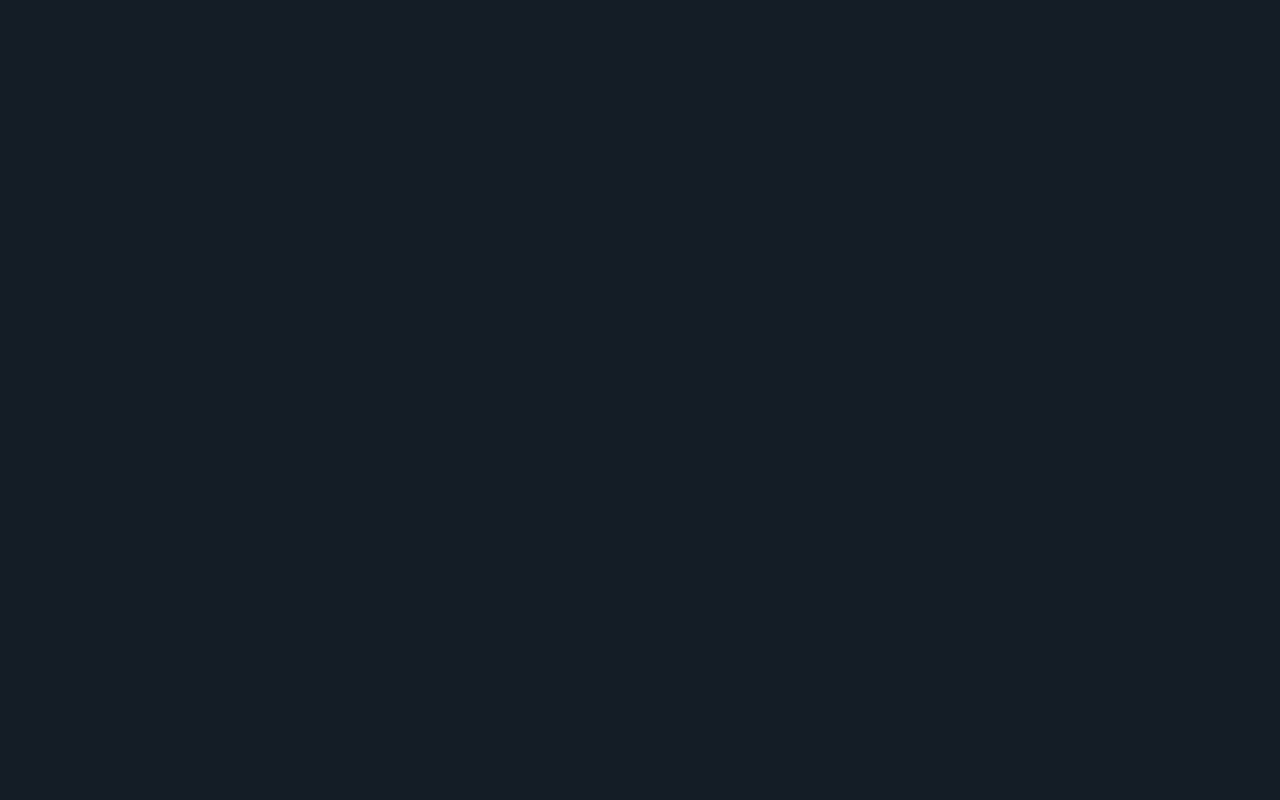
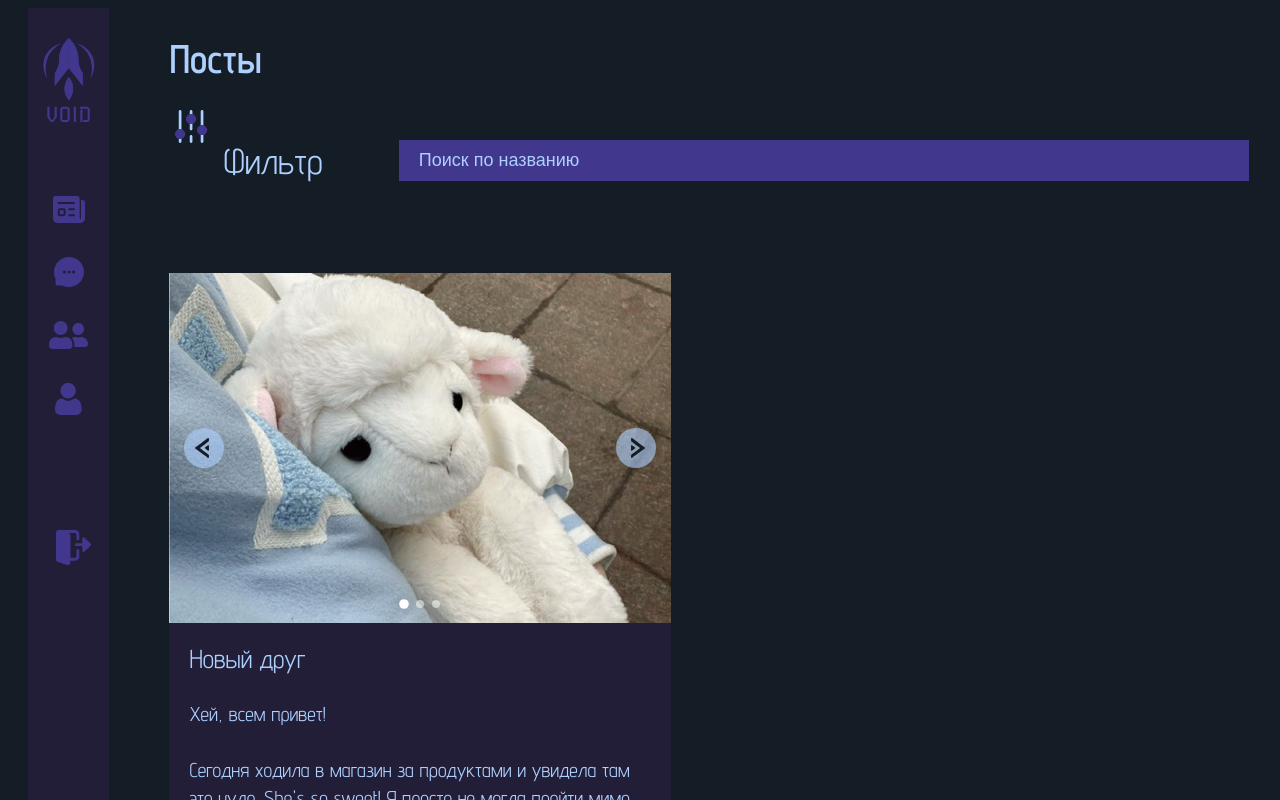
Before and after one commit to dost-kyn/void, a React (Vite) app in the folder void_react/: page / in a window 1280 px wide. Before the commit this address had no page. Shown: the top 800 px of the page. Built offline with nearby package versions, Linux system fonts and the light colour scheme; a web font is replaced by a local one.

Commit message:
Resolve merge conflict in App.jsx

```diff
--- a/void_react/src/App.jsx
+++ b/void_react/src/App.jsx
@@ -1,16 +1,18 @@
 import { useState } from 'react'
-
+import {  Route, Routes } from 'react-router-dom'
 import './App.css'
 
 import Posts from './pages/Posts'
-import {  Route, Routes } from 'react-router-dom'
+import Authorization from './pages/Authorization'
+
 
 function App() {
 
   return (
     <>
       <Routes>
-        <Route  path='/posts' element={<Posts/>}/>
+        <Route  path='/' element={<Posts/>}/>
+        <Route  path='/authorization' element={<Authorization/>}/>
       </Routes>
     </>
   )
```
